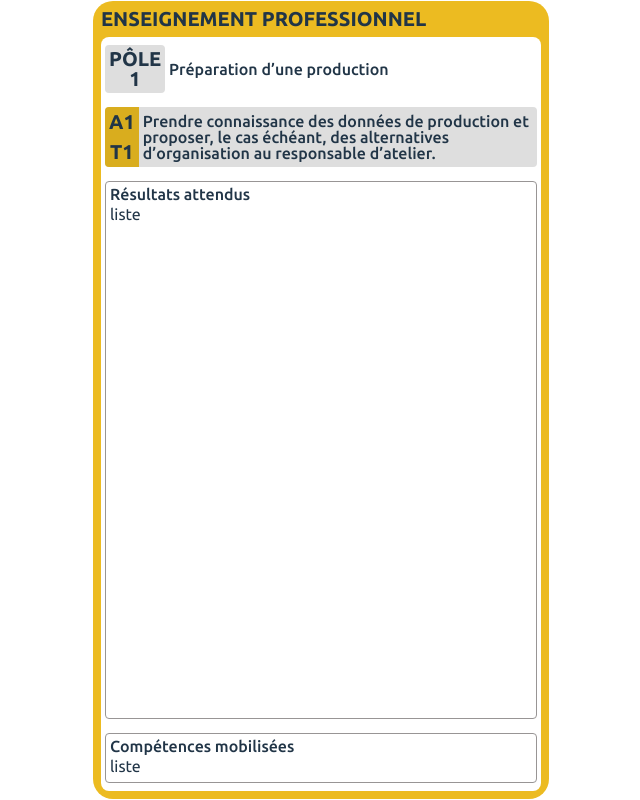
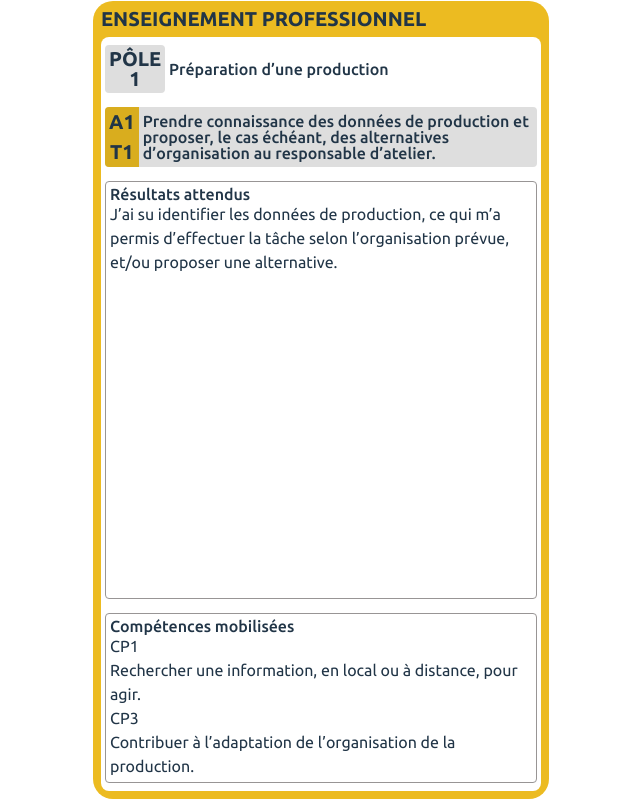
Before and after one commit to rnoyer/echo, a React (Vite) app: page / in a window 1280 px wide. Shown: the whole page, without its empty margins (319-959 px from the left). Built offline with nearby package versions, Linux system fonts and the light colour scheme.

Commit message:
add component tile

```diff
--- a/src/components/Card.jsx
+++ b/src/components/Card.jsx
@@ -1,8 +1,8 @@
 import "./Card.scss";
-import Pole from "./PoleTag";
 import Wrapper from "./Wrapper";
 import PoleSection from "./PoleSection";
 import ATSection from "./ATSection";
+import Tile from "./Tile";
 
 function Card({
   discipline,
@@ -21,10 +21,10 @@ function Card({
         <PoleSection poleTitre={poleTitre} poleNumber={poleNumber} />
         <ATSection activite={activite} tache={tache} titre={titre} />
         <Wrapper title="Résultats attendus" classCustom='wrapper-resultat'>
-          <p>liste</p>
+          {resultats?.map((item) => <Tile tileContent={item?.resultat} iconBehaviour="top" key={item?.resultat} /> )}
         </Wrapper>
         <Wrapper title="Compétences mobilisées" >
-          <p>liste</p>
+          {competences?.map((item) => <Tile tileContent={item?.competence} sideIcon={item?.id} iconBehaviour="stretch" key={item?.id} /> )}
         </Wrapper>
       </section>
     </div>
--- /dev/null
+++ b/src/components/Tile.jsx
@@ -0,0 +1,12 @@
+import "./Tile.scss";
+
+function Tile({ tileContent, sideIcon, iconBehaviour }) {
+  return (
+    <article className="tile">
+        <div className={`side-icon ${iconBehaviour}`}>{sideIcon}</div>
+        <p>{tileContent}</p>
+    </article>
+  );
+}
+
+export default Tile;
--- a/src/index.scss
+++ b/src/index.scss
@@ -18,7 +18,6 @@ body {
   margin: 0;
   display: flex;
   place-items: center;
-  // min-width: 320px;
   min-height: 100vh;
 }
 
```
Also changed, not shown: src/components/Tile.scss (added).
